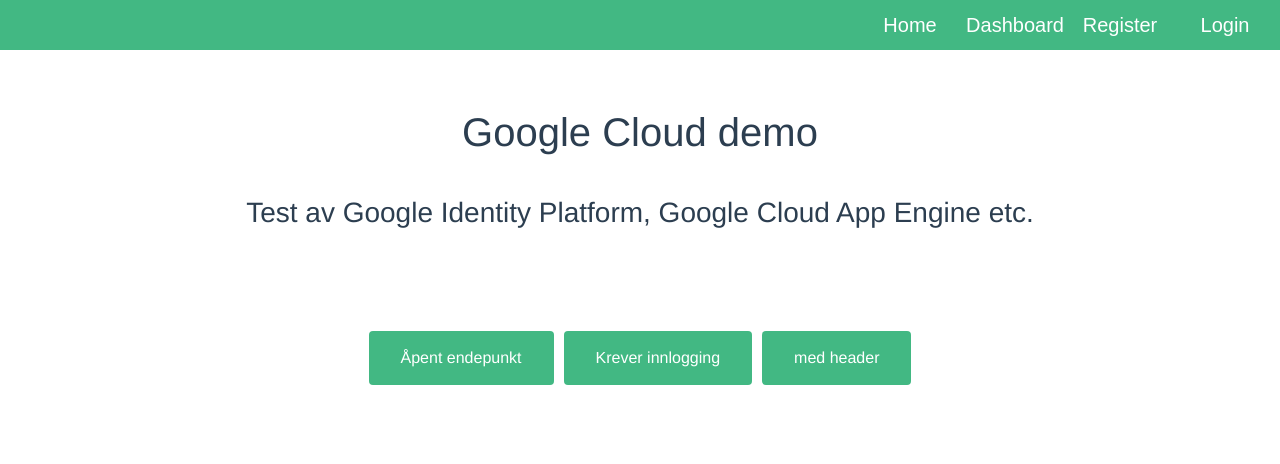
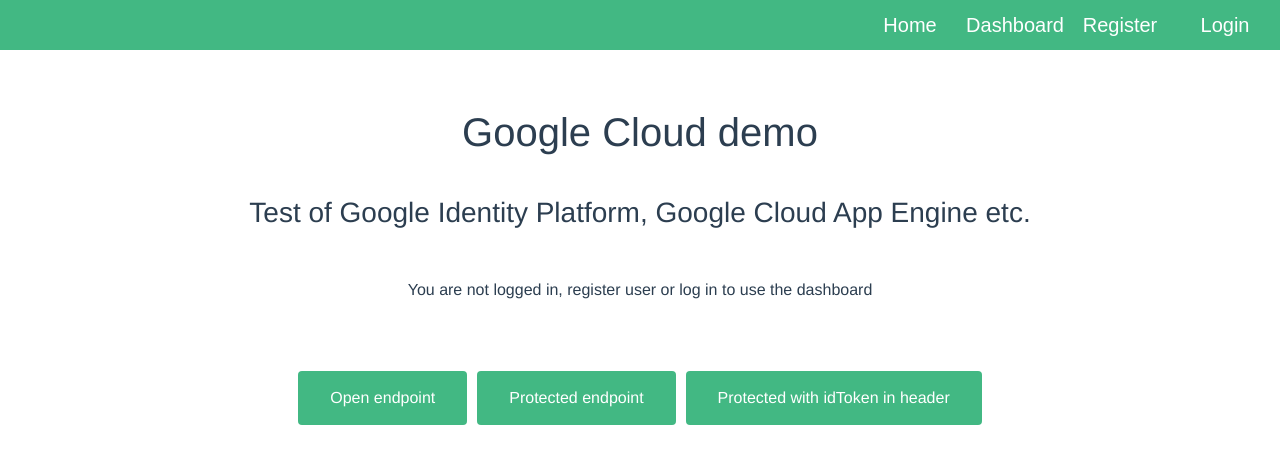
Before and after one commit to simenvg/authentication_demo, a Vue app: page / in a window 1280 px wide. Shown: the top 464 px of the page. Built offline with nearby package versions, Linux system fonts and the light colour scheme; no server answers.

Commit message:
Tried adding routing guards

```diff
--- a/src/components/Home.vue
+++ b/src/components/Home.vue
@@ -1,15 +1,17 @@
 <template>
   <div class="hello">
     <h1>Google Cloud demo</h1>
-    <h3>Test av Google Identity Platform, Google Cloud App Engine etc.</h3>
+    <h3>Test of Google Identity Platform, Google Cloud App Engine etc.</h3>
     <br>
     <br>
+    <p v-if="!status">You are not logged in, register user or log in to use the dashboard</p>
+    <p v-if="status">You are logged in</p>
     <br>
     <br>
     <div class="btns">
-      <button class="btn" @click="openEndpoint">Åpent endepunkt</button>
-      <button class="btn" @click="closedEndpoint">Krever innlogging</button>
-      <button class="btn" @click="closedEndpointHeader">med header</button>
+      <button class="btn" @click="openEndpoint">Open endpoint</button>
+      <button class="btn" @click="closedEndpoint">Protected endpoint</button>
+      <button class="btn" @click="closedEndpointHeader">Protected with idToken in header</button>
     </div>
     <div v-if="this.resp !== ''" class="response">
       <div class="card">
@@ -32,6 +34,11 @@
 import axios from 'axios';
 export default {
   name: 'Home',
+  computed: {
+    status () {
+      return this.$store.getters.user.loggedIn;
+    }
+  },
   props: {
     msg: String
   },
--- a/src/routes.js
+++ b/src/routes.js
@@ -2,11 +2,29 @@
 import Register from './components/Register'
 import Login from './components/Login'
 import Dashboard from './components/Dashboard'
+import store from './store.js'
 
 export const routes = [
-  {path: '', component: Home, name: "home" },
-  {path: '/register', component: Register, name: "register" },
-  {path: '/login', component: Login, name: "login" },
-  {path: '/dashboard', component: Dashboard, name: "dashboard" },
+  {
+    path: '',
+    component: Home,
+    name: "home" },
+  {
+    path: '/register',
+    component: Register,
+    name: "register" },
+  {
+    path: '/login',
+    component: Login,
+    name: "login" },
+  {
+    path: '/dashboard',
+    component: Dashboard,
+    name: "dashboard",
+    beforeEnter: (to, from, next) => {
+      if (store.getters.user.loggedId) next('/') //???
+      else next()
+    }
+  },
 
 ];
```
